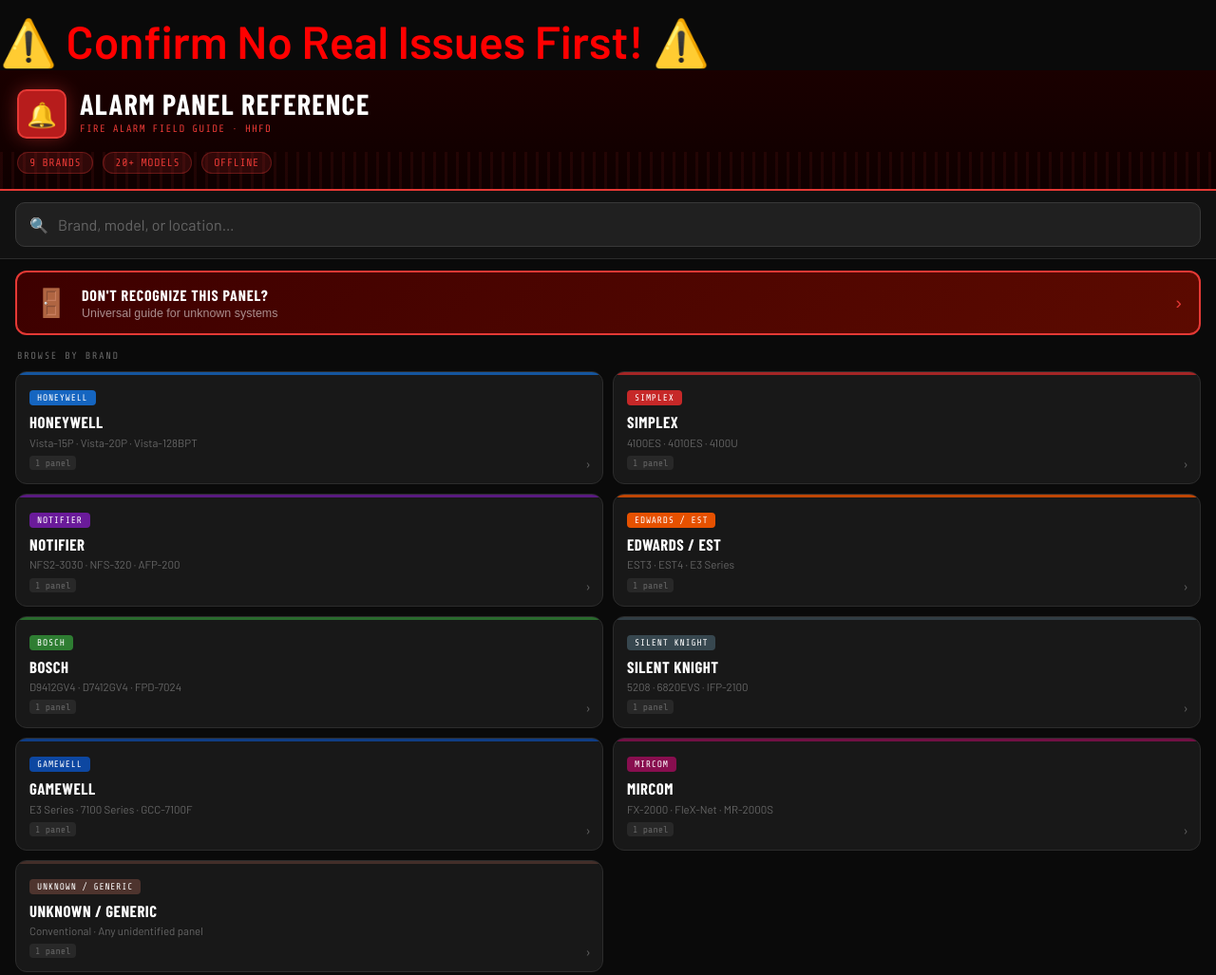
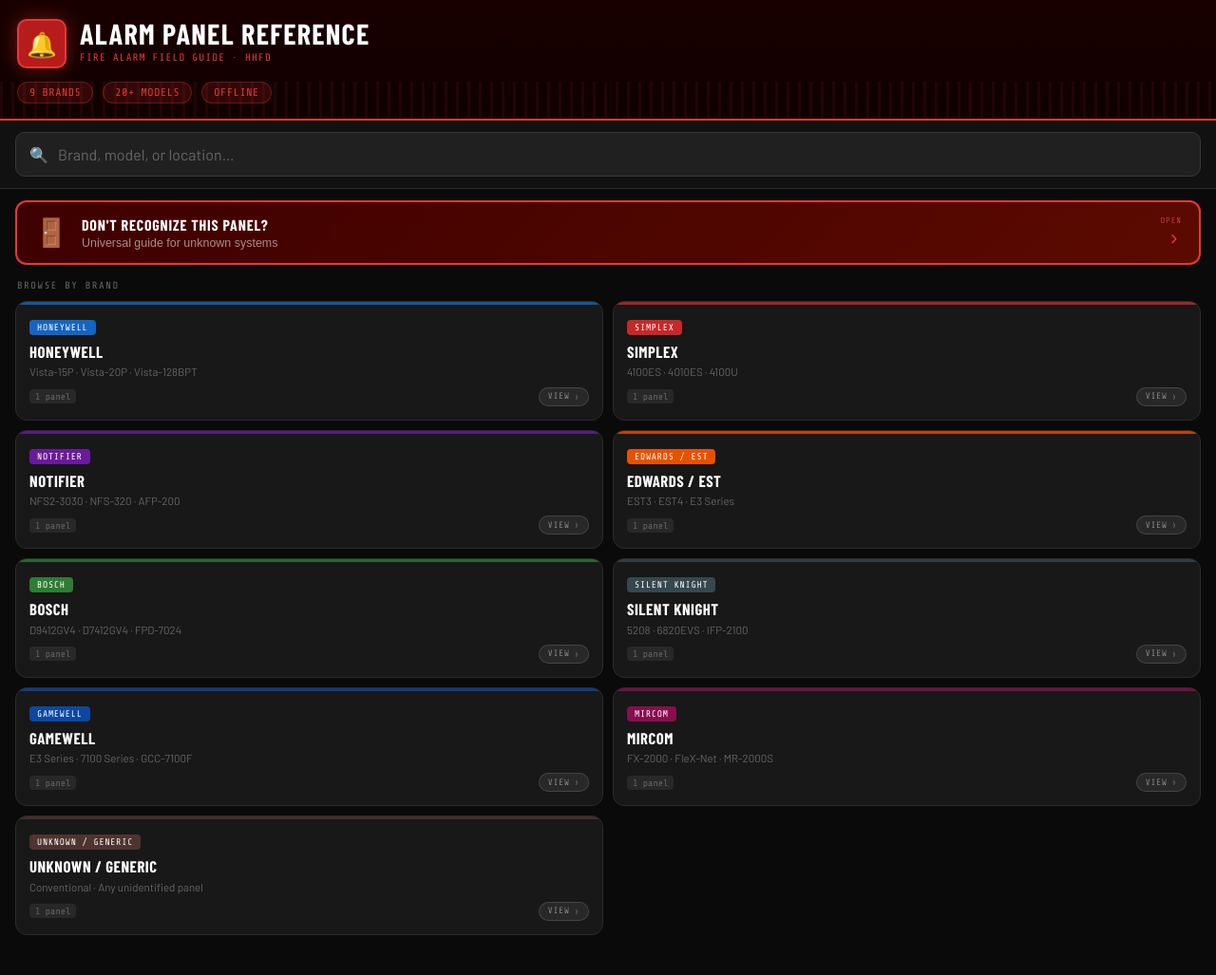
Before and after one commit to supersonicandchill/AlarmPanels, a plain HTML site: page index.html in a window 1280 px wide. Shown: the whole page at 95% size. Drawn offline with nearby package versions, Linux system fonts and the light colour scheme; a web font is replaced by a local one.

Commit message:
Update index.html

```diff
--- a/index.html
+++ b/index.html
@@ -6,6 +6,22 @@
 <meta name="viewport" content="width=device-width, initial-scale=1.0, maximum-scale=1.0, user-scalable=no">
 <meta name="apple-mobile-web-app-capable" content="yes">
 <title> Alarm Panel Reference </title>
+  <script>
+    const mainTitle = document.querySelector("h1, h2, h3, .title, .heading");
+
+    const warning = document.createElement("div");
+    warning.textContent = "⚠️ confirm that there are no real issues first! ⚠️";
+    warning.style.color = "red";
+    warning.style.fontWeight = "bold";
+    warning.style.fontSize = "1.8em";
+    warning.style.marginTop = "0.3em";
+
+    if (mainTitle) {
+        mainTitle.insertAdjacentElement("afterend", warning);
+    } else {
+        document.body.insertBefore(warning, document.body.firstChild);
+    }
+</script>
 <link href="https://fonts.googleapis.com/css2?family=Share+Tech+Mono&family=Barlow+Condensed:wght@400;700;800;900&family=Barlow:wght@400;500;600&display=swap" rel="stylesheet">
 <style>
 :root{--bg:#0a0a0a;--bg2:#111;--bg3:#181818;--bg4:#202020;--bg5:#282828;--border:#2c2c2c;--border2:#383838;--red:#e53935;--red2:#b71c1c;--red-dim:rgba(229,57,53,.12);--amber:#ffb300;--green:#43a047;--blue:#1e88e5;--text:#e0e0e0;--text2:#aaa;--text3:#666;--mono:'Share Tech Mono',monospace;--cond:'Barlow Condensed',sans-serif;--body:'Barlow',sans-serif}
@@ -36,18 +52,28 @@
 .emg-icon{font-size:1.8rem;flex-shrink:0}
 .emg-text strong{display:block;font-family:var(--cond);font-size:1rem;font-weight:800;text-transform:uppercase;letter-spacing:.05em;color:#fff;margin-bottom:2px}
 .emg-text span{font-size:.78rem;color:rgba(255,255,255,.55)}
-.emg-arrow{margin-left:auto;color:var(--red);font-size:1.2rem}
+.emg-arrow{margin-left:auto;flex-shrink:0}
+/* Tap pill — used on brand cards and panel cards */
+.tap-pill{display:inline-flex;align-items:center;gap:4px;font-family:var(--mono);font-size:.58rem;letter-spacing:.08em;text-transform:uppercase;padding:3px 8px 3px 9px;border-radius:20px;background:rgba(255,255,255,.07);border:1px solid rgba(255,255,255,.13);color:rgba(255,255,255,.45);line-height:1;white-space:nowrap;transition:background .15s,color .15s}
+.tap-pill .tap-arrow{font-size:.75rem;opacity:.7}
+/* Emergency button tap indicator */
+.emg-tap{display:flex;flex-direction:column;align-items:center;gap:3px;margin-left:auto;flex-shrink:0}
+.emg-tap-label{font-family:var(--mono);font-size:.55rem;letter-spacing:.1em;text-transform:uppercase;color:rgba(255,100,100,.6)}
+.emg-tap-arrow{color:var(--red);font-size:1.4rem;line-height:1;animation:nudge 2s ease-in-out infinite}
+@keyframes nudge{0%,100%{transform:translateX(0)}50%{transform:translateX(3px)}}
 .brand-section{padding:16px 16px 0;flex:1;overflow-y:auto}
 .section-hdr{font-family:var(--mono);font-size:.65rem;letter-spacing:.15em;text-transform:uppercase;color:var(--text3);margin-bottom:10px;padding-left:2px}
 .brand-grid{display:grid;grid-template-columns:1fr 1fr;gap:10px;padding-bottom:24px}
 .brand-card{background:var(--bg3);border:1px solid var(--border);border-radius:12px;padding:14px;cursor:pointer;transition:all .18s;position:relative;overflow:hidden}
 .brand-card::before{content:'';position:absolute;top:0;left:0;right:0;height:3px;background:var(--card-color,var(--red));opacity:.8}
 .brand-card:active{transform:scale(.97);background:var(--bg4)}
+/* Show tap pill brighter on hover/active */
+.brand-card:hover .tap-pill,.brand-card:active .tap-pill{background:rgba(255,255,255,.12);color:rgba(255,255,255,.7)}
 .bc-badge{display:inline-block;font-family:var(--mono);font-size:.6rem;letter-spacing:.08em;text-transform:uppercase;padding:3px 8px;border-radius:4px;margin-bottom:8px;color:#fff}
 .bc-name{font-family:var(--cond);font-size:1.05rem;font-weight:800;text-transform:uppercase;letter-spacing:.03em;color:#fff;line-height:1.1;margin-bottom:4px}
 .bc-models{font-size:.72rem;color:var(--text3);line-height:1.4}
-.bc-arrow{position:absolute;bottom:12px;right:12px;color:var(--text3);font-size:.9rem}
-.bc-count{display:inline-block;background:var(--bg5);border-radius:4px;padding:2px 6px;font-family:var(--mono);font-size:.62rem;color:var(--text3);margin-top:6px}
+.bc-footer{display:flex;align-items:center;justify-content:space-between;margin-top:8px}
+.bc-count{display:inline-block;background:var(--bg5);border-radius:4px;padding:2px 6px;font-family:var(--mono);font-size:.62rem;color:var(--text3)}
 .search-results{padding:12px 16px;flex:1;overflow-y:auto;display:none}
 .result-item{background:var(--bg3);border:1px solid var(--border);border-left:4px solid var(--item-color,var(--red));border-radius:8px;padding:13px 14px;margin-bottom:8px;cursor:pointer;transition:all .15s}
 .result-item:active{background:var(--bg4)}
@@ -66,6 +92,7 @@
 .panel-list{flex:1;overflow-y:auto;padding:12px 16px 24px}
 .panel-card{background:var(--bg3);border:1px solid var(--border);border-radius:12px;padding:16px;margin-bottom:10px;cursor:pointer;transition:all .15s;position:relative}
 .panel-card:active{background:var(--bg4);transform:scale(.99)}
+.panel-card:hover .tap-pill,.panel-card:active .tap-pill{background:rgba(255,255,255,.12);color:rgba(255,255,255,.7)}
 .pc-header{display:flex;align-items:flex-start;gap:12px;margin-bottom:10px}
 .pc-icon{width:42px;height:42px;border-radius:8px;display:flex;align-items:center;justify-content:center;font-size:1.3rem;flex-shrink:0}
 .pc-name{font-family:var(--cond);font-size:1.1rem;font-weight:800;text-transform:uppercase;letter-spacing:.03em;color:#fff;line-height:1.1;margin-bottom:3px}
@@ -75,7 +102,7 @@
 .pc-quick{display:grid;grid-template-columns:1fr 1fr;gap:6px;margin-top:10px;padding-top:10px;border-top:1px solid var(--border)}
 .pc-quick-item{display:flex;align-items:center;gap:6px;font-size:.78rem;color:var(--text2)}
 .pc-quick-item .dot{width:6px;height:6px;border-radius:50%;flex-shrink:0}
-.pc-arrow{position:absolute;top:16px;right:14px;color:var(--text3);font-size:.9rem}
+.pc-card-footer{display:flex;align-items:center;justify-content:flex-end;margin-top:10px;padding-top:8px;border-top:1px solid var(--border)}
 /* DETAIL */
 #screen-detail{background:var(--bg)}
 .detail-hero{padding:18px 18px 14px;background:var(--bg2);border-bottom:1px solid var(--border);flex-shrink:0;position:relative;overflow:hidden}
@@ -153,26 +180,13 @@
 .contact-text strong{display:block;font-size:.95rem;font-weight:600}
 .contact-text span{font-size:.78rem;color:var(--text3)}
 .what-grid{display:grid;grid-template-columns:1fr 1fr;gap:8px;margin-bottom:16px}
+/* Search result tap pill */
+.result-item{position:relative}
+.ri-tap{position:absolute;right:12px;top:50%;transform:translateY(-50%)}
 @media(max-width:360px){.brand-grid,.controls-grid,.what-grid{grid-template-columns:1fr}}
 </style>
 </head>
 <body>
-  <script>
-    const mainTitle = document.querySelector("h1, h2, h3, .title, .heading");
-
-    const warning = document.createElement("div");
-    warning.textContent = "⚠️ Confirm No Real Issues First! ⚠️";
-    warning.style.color = "red";
-    warning.style.fontWeight = "bold";
-    warning.style.fontSize = "3em";
-    warning.style.marginTop = "0.3em";
-
-    if (mainTitle) {
-        mainTitle.insertAdjacentElement("afterend", warning);
-    } else {
-        document.body.insertBefore(warning, document.body.firstChild);
-    }
-</script>
 
 <div class="screen active" id="screen-home">
   <div class="home-header">
@@ -202,7 +216,10 @@
       <strong>Don't Recognize This Panel?</strong>
       <span>Universal guide for unknown systems</span>
     </div>
-    <span class="emg-arrow">&#8250;</span>
+    <div class="emg-tap">
+      <span class="emg-tap-label">open</span>
+      <span class="emg-tap-arrow">&#8250;</span>
+    </div>
   </button>
   <div class="brand-section" id="brand-section">
     <div class="section-hdr">Browse by Brand</div>
@@ -605,6 +622,11 @@
   window.scrollTo(0,0);
 }
 
+// TAP PILL helper — used on brand cards and panel cards
+function tapPill(){
+  return `<span class="tap-pill"><span>view</span><span class="tap-arrow">›</span></span>`;
+}
+
 function buildHome(){
   const grid=document.getElementById('brand-grid');
   grid.innerHTML=BRANDS.map(b=>{
@@ -613,8 +635,10 @@
       <div class="bc-badge" style="background:${b.color}">${b.name}</div>
       <div class="bc-name">${b.name}</div>
       <div class="bc-models">${b.models.slice(0,3).join(' &middot; ')}</div>
-      <div class="bc-count">${panels.length} panel${panels.length!==1?'s':''}</div>
-      <span class="bc-arrow">&#8250;</span>
+      <div class="bc-footer">
+        <span class="bc-count">${panels.length} panel${panels.length!==1?'s':''}</span>
+        ${tapPill()}
+      </div>
     </div>`;
   }).join('');
 }
@@ -639,7 +663,7 @@
         <div class="pc-quick-item"><span class="dot" style="background:#ffb300"></span>${p.controls.length} controls</div>
         <div class="pc-quick-item"><span class="dot" style="background:#42a5f5"></span>${p.troubleCodes.length} codes</div>
       </div>
-      <span class="pc-arrow">&#8250;</span>
+      <div class="pc-card-footer">${tapPill()}</div>
     </div>
   `).join('');
   goScreen('screen-brand');
@@ -777,6 +801,7 @@
       <div class="ri-brand">${h.brand?.name||''}</div>
       <div class="ri-name">${h.p.name}</div>
       <div class="ri-match">${h.ctx}</div>
+      <span class="ri-tap">${tapPill()}</span>
     </div>
   `).join('');
 });
```
